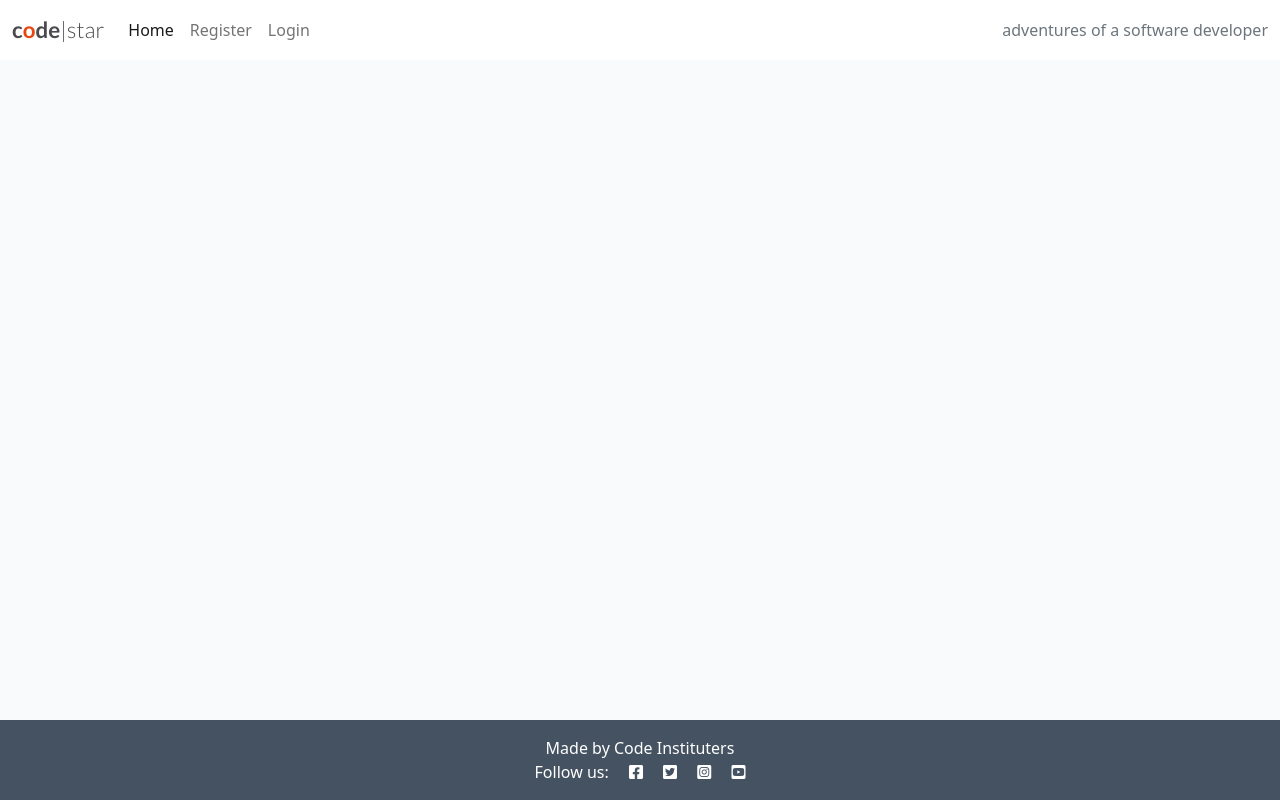
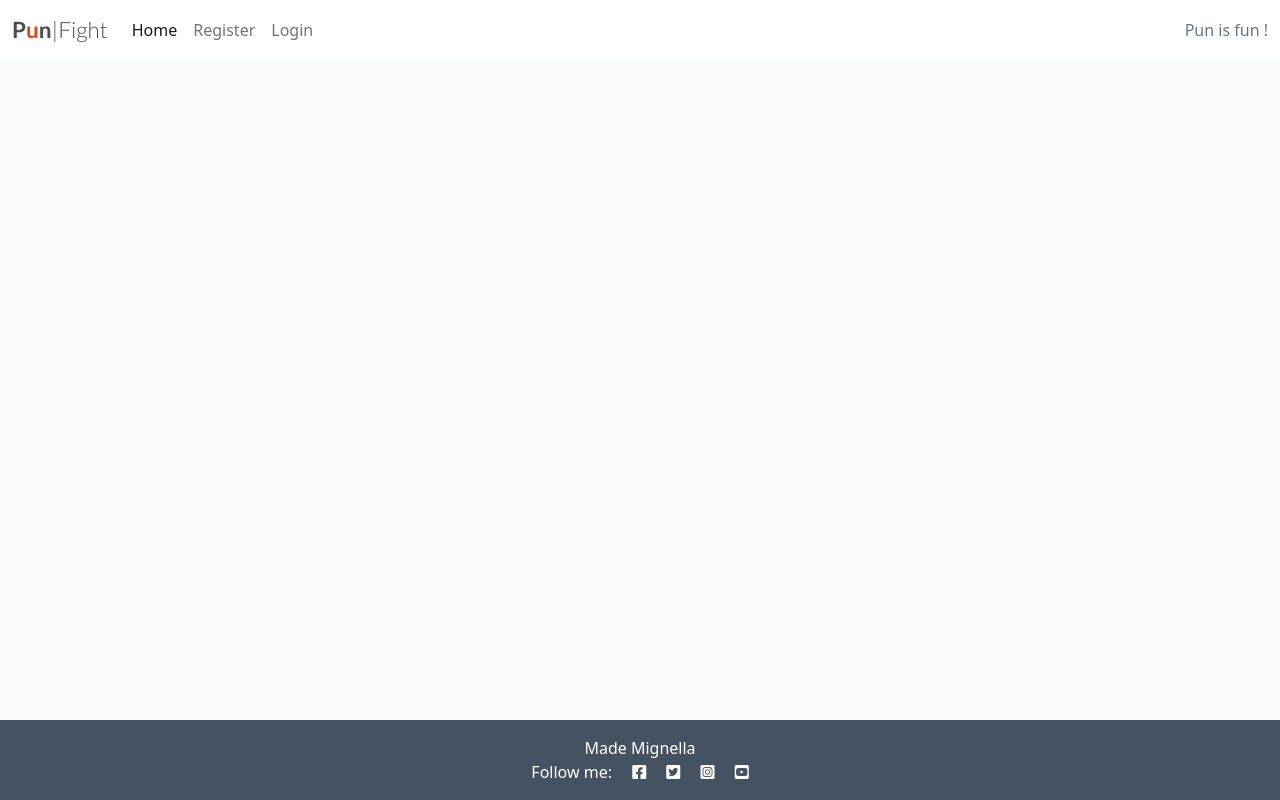
Before and after one commit to Code-Institute-Submissions/RenatoMignella--pun-fight_JanResub, a Django app: template templates/base.html in a window 1280 px wide. Run offline with Django 3.2, Linux system fonts and the light colour scheme; the template is opened without the code that fills it, so the values that code supplies are empty.

Commit message:
change index template create urls add paths and modify cod institute base.html

```diff
--- /dev/null
+++ b/PunBlog/urls.py
@@ -0,0 +1,7 @@
+from . import views
+from django.urls import path
+
+
+urlpatterns = [
+    path('', views.PostList.as_view(), name='home'),
+]
--- a/PunFightBlog/urls.py
+++ b/PunFightBlog/urls.py
@@ -18,5 +18,8 @@ from django.urls import path, include
 
 urlpatterns = [
     path('admin/', admin.site.urls),
-    path('summernote/', include('django_summernote.urls'))
+    path('summernote/', include('django_summernote.urls')),
+    path('', include('PunBlog.urls'), name='PunBlog-urls'),
+    # blog = PunBlog in this case
+
 ]
--- a/templates/base.html
+++ b/templates/base.html
@@ -4,7 +4,7 @@
 <html class="h-100">
 
 <head>
-    <title>CodeStar Blog</title>
+    <title>Pun-Fight Blog</title>
 
     <link rel="preconnect" href="https://fonts.gstatic.com">
     <link href="https://fonts.googleapis.com/css2?family=Roboto:wght@300&display=swap" rel="stylesheet">
@@ -26,8 +26,8 @@
 
     <nav class="navbar navbar-expand-lg navbar-light bg-white">
         <div class="container-fluid">
-            <a class="navbar-brand" href="{% url 'home' %}"><span class="brand">c<span class="red-o">o</span>de<span
-                        class="thin">|star</span></span></span></a>
+            <a class="navbar-brand" href="{% url 'home' %}"><span class="brand">P<span class="red-o">u</span>n<span
+                        class="thin">|Fight</span></span></span></a>
             <button class="navbar-toggler" type="button" data-bs-toggle="collapse" data-bs-target="#navbarText"
                 aria-controls="navbarText" aria-expanded="false" aria-label="Toggle navigation">
                 <span class="navbar-toggler-icon"></span>
@@ -51,7 +51,7 @@
                     {% endif %}
                 </ul>
                 <span class="navbar-text text-muted">
-                    adventures of a software developer
+                    Pun is fun !
                 </span>
             </div>
         </div>
@@ -65,8 +65,8 @@
 
     <!-- Footer -->
     <footer class="footer mt-auto py-3 dark-bg">
-        <p class="m-0 text-center text-white">Made by Code Instituters</p>
-        <p class="m-0 text-center text-white">Follow us: <i class="fab fa-facebook-square ms-3"></i>
+        <p class="m-0 text-center text-white">Made Mignella</p>
+        <p class="m-0 text-center text-white">Follow me: <i class="fab fa-facebook-square ms-3"></i>
             <i class="fab fa-twitter-square ms-3"></i>
             <i class="fab fa-instagram-square ms-3"></i>
             <i class="fab fa-youtube-square ms-3"></i></p>
```
Also changed, not shown: templates/index.html (+42 -1 lines).
